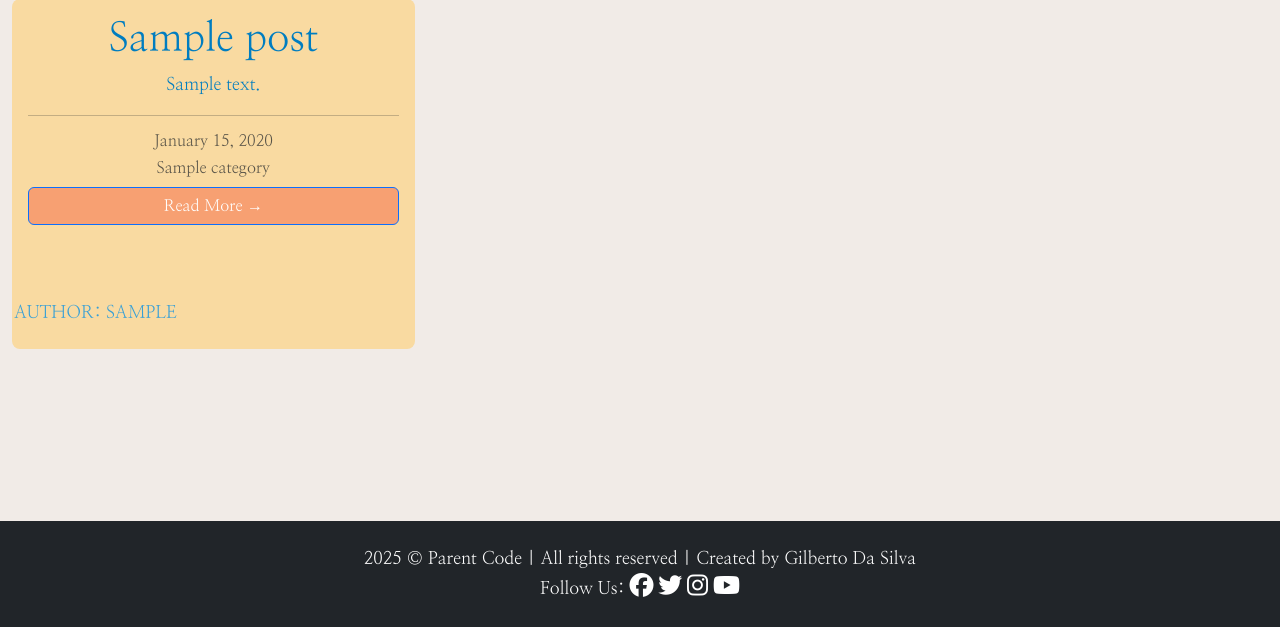
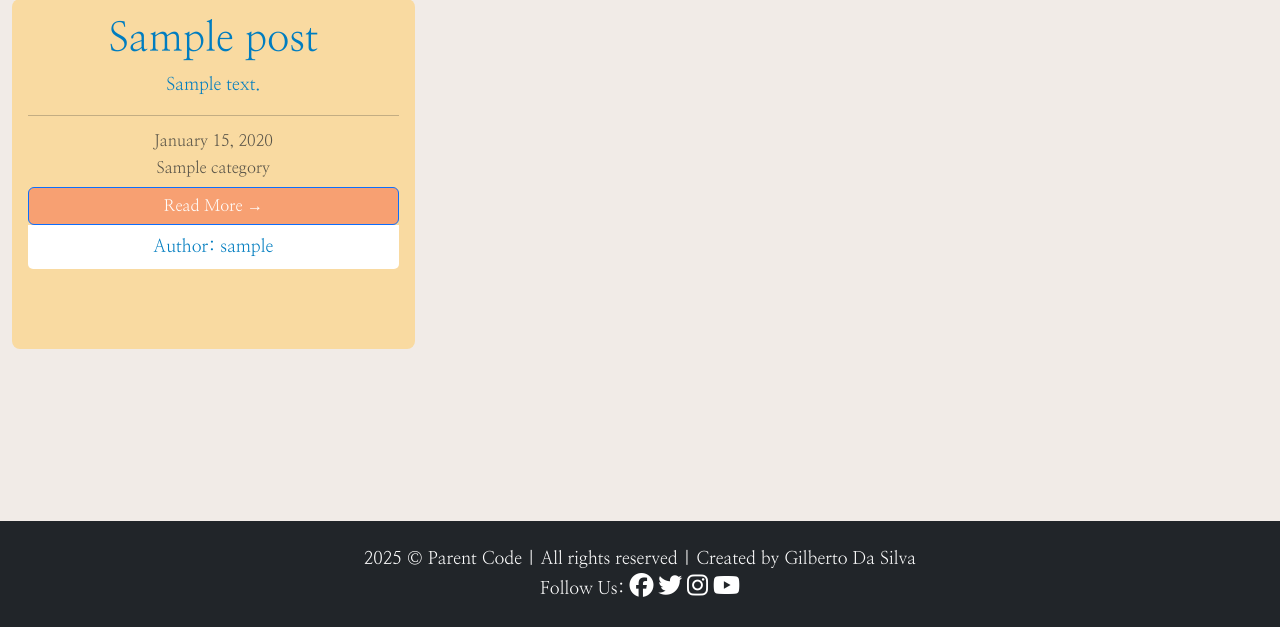
Before and after one commit to Gilberto2025123/parent-code-blog, a Django app: template parentcodeapp/templates/parentcodeapp/index.html in a window 1280 px wide. Shown: the part 173-800 px from the top of the page. Run offline with Django 4.2, Linux system fonts and the light colour scheme; the template is opened without the code that fills it: values that come from a table or form of the project are taken from there, others are empty; tables that the repository leaves empty hold one stand-in row (values such as "Sample post"); parts of the project's set-up code (start-up, migrations or seed data) failed here and were passed over; some libraries are stand-ins or nearby versions; some web fonts are replaced.

Commit message:
ensure post_detail is properly loading

```diff
--- a/parentcodeapp/templates/parentcodeapp/index.html
+++ b/parentcodeapp/templates/parentcodeapp/index.html
@@ -25,9 +25,9 @@
                             </div>
                             <a href="{{ post.slug }}" class="btn btn-primary">Read More &rarr;</a>
 
-                             <div class="image-flash">
-                                    <p class="author">Author: {{ post.author }}</p>
-                            </div>
+                 <div class="card-footer bg-white border-0 text-center">
+                    <p class="author m-0">Author: {{ post.author }}</p>
+                </div>
                         </div>
                     </div>
                 </div>
--- a/parentcodeapp/templates/parentcodeapp/post_detail.html
+++ b/parentcodeapp/templates/parentcodeapp/post_detail.html
@@ -8,10 +8,10 @@
                 <!-- Post title goes in these h1 tags -->
                 <h1 class="post-title">{{ post.title }}</h1>
                 <!-- Post author goes before the | the post's created date goes after -->
-                <p class="post-subtitle">{{ post.author }} | {{ post.created_on }}</p>
+                <p class="post-subtitle">{{ post.author }} | {{ post.created_at }}</p>
             </div>
             <div class="d-none d-md-block col-md-6 masthead-image">
-                <img src="{% static 'images/default.jpg' %}" class="scale" alt="placeholder">
+                <img src="{% static 'images/default.jpg' %}" class="scale" alt="A woman is presenting to her colleagues about the Digital Evolution">
             </div>
         </div>
     </div>
--- a/parentcodeapp/views.py
+++ b/parentcodeapp/views.py
@@ -11,7 +11,7 @@ class PostList(generic.ListView):
     paginate_by = 6
 
 
-    def post_detail(request, slug):
+def post_detail(request, slug):
         """
         Display an individual :model:`parentcodeapp.Post`.
 
```
